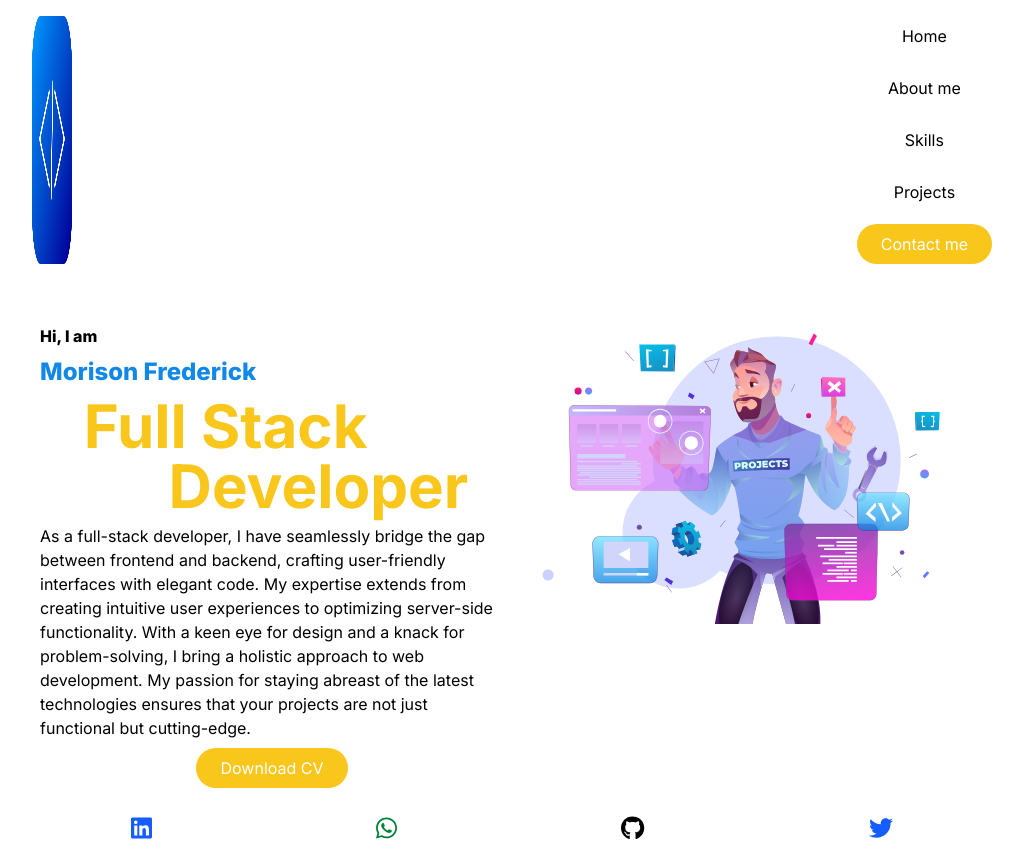
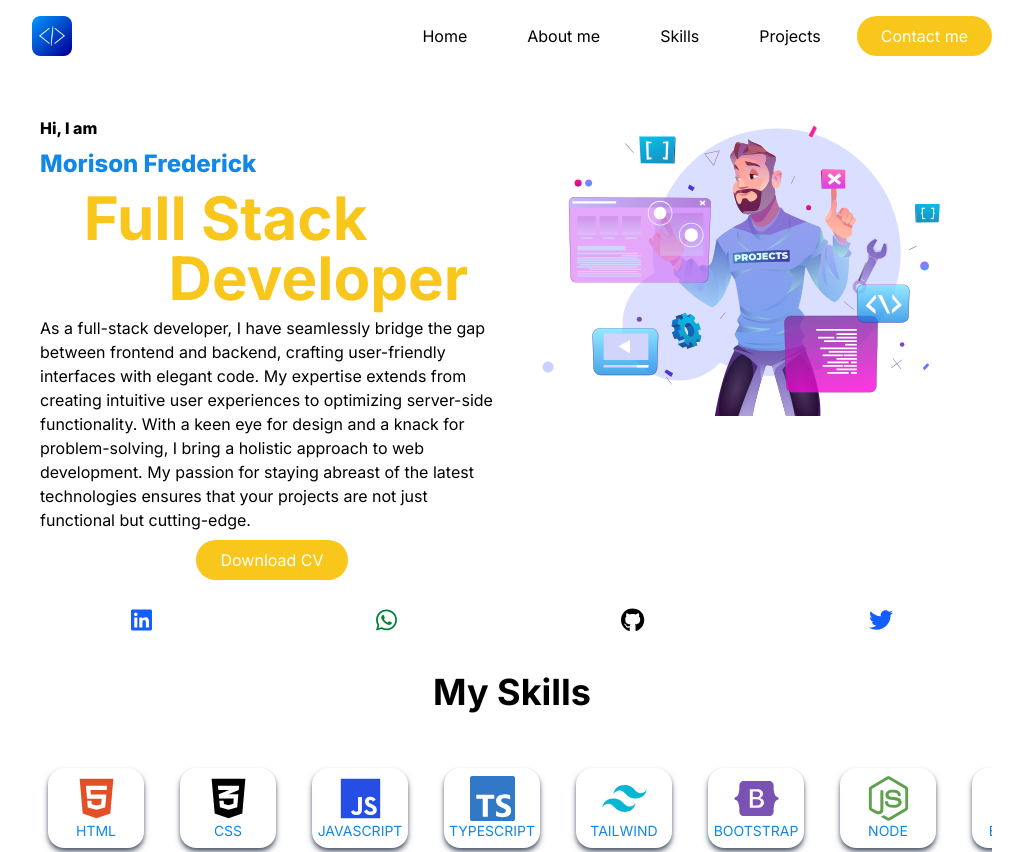
Before and after one commit to morisonfrederick/myportfolio, a React (Vite) app: page / in a window 1280 px wide. Shown: the top 852 px of the page, without its empty margins (128-1151 px from the left). Built offline with nearby package versions, Linux system fonts and the light colour scheme.

Commit message:
nav style fixed

```diff
--- a/src/header/Navlinks.tsx
+++ b/src/header/Navlinks.tsx
@@ -23,7 +23,7 @@
   console.log("function passed : ", closeButton);
 
   return (
-    <nav role="navigation" className="flex flex-col gap-3">
+    <nav role="navigation" className="flex flex-col sm:flex-row gap-3">
       {links.map(({ href, label, bg_color, text_color }) => (
         <a key={href} href={href} onClick={closeButton} aria-label={label}>
           <Mybutton
```
